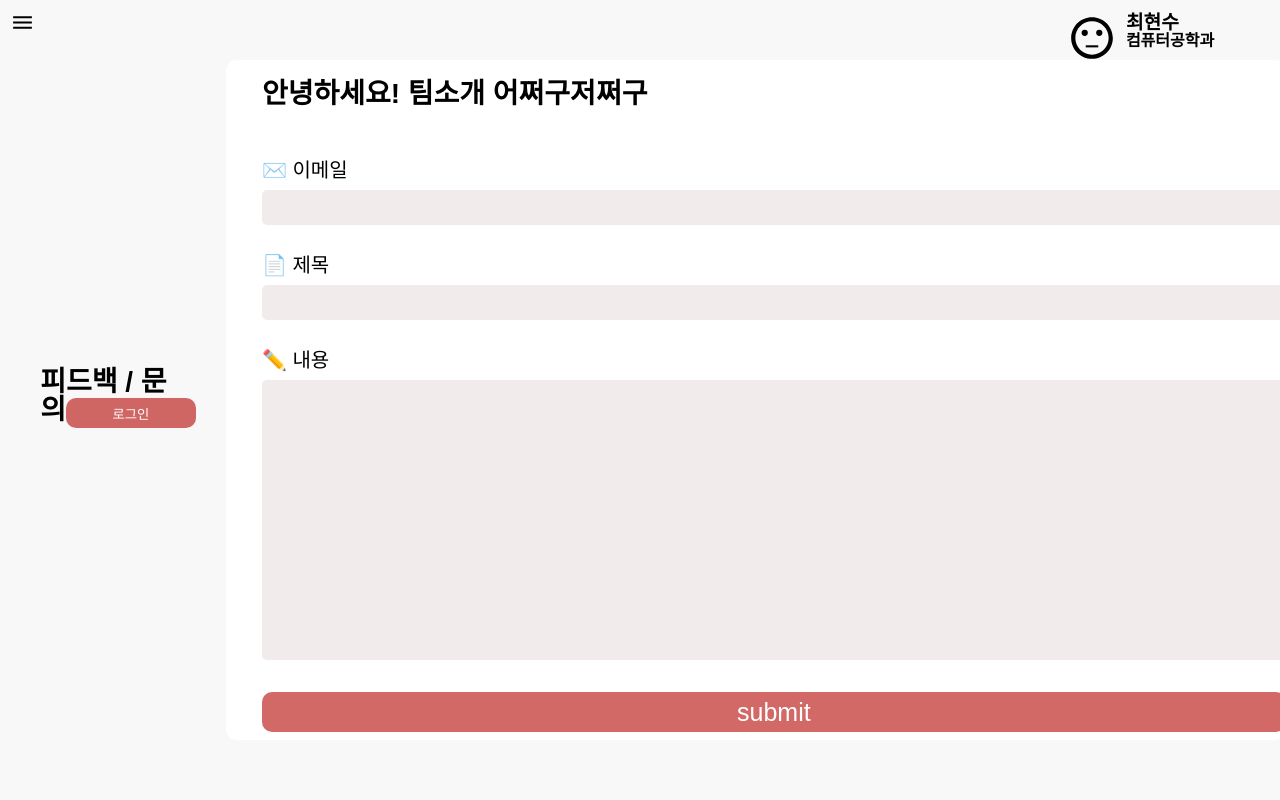
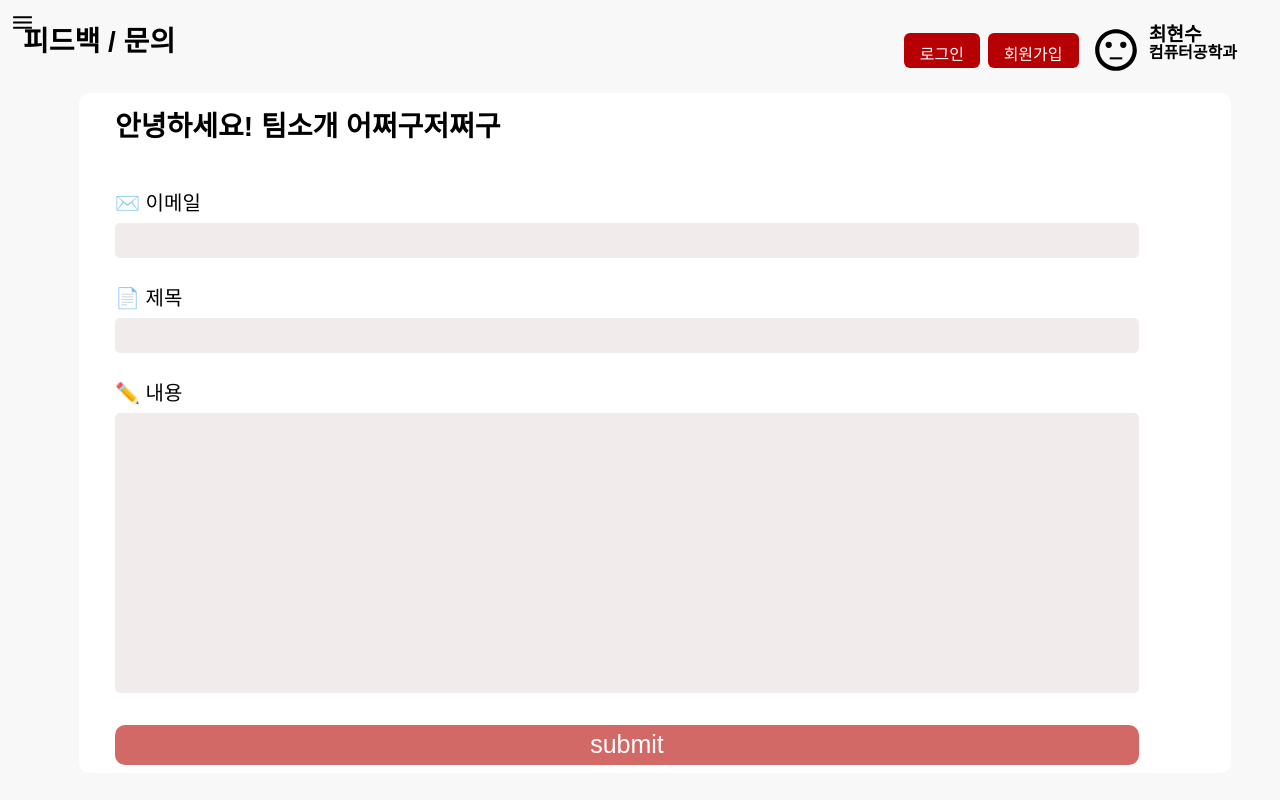
Before and after one commit to facade-team/sogang-register-web, a React (Create React App) app: page /feedback in a window 1280 px wide. Shown: the top 800 px of the page. Built offline with nearby package versions, Linux system fonts and the light colour scheme.

Commit message:
[feat]: 버튼 컨테이너 생성

```diff
--- a/src/components/MainContainer/MainContainer.element.js
+++ b/src/components/MainContainer/MainContainer.element.js
@@ -1,7 +1,9 @@
 import styled from 'styled-components';
 
 export const Container = styled.div`
+  position: absolute;
   display: flex;
+  flex-direction: column;
   justify-content: center;
   align-items: center;
   height: 100%;
@@ -9,3 +11,13 @@ export const Container = styled.div`
   transition: 0.8s ease;
   margin-left: ${({ widthVW }) => `${widthVW}vw`};
 `;
+
+export const BtnContainer = styled.div`
+  width: 350px;
+  display: flex;
+  position: absolute;
+  right: 30px;
+  top: 20px;
+  justify-content: space-around;
+  align-items: center;
+`;
--- a/src/components/MainContainer/MainContainer.js
+++ b/src/components/MainContainer/MainContainer.js
@@ -3,30 +3,31 @@ import { Route, Switch } from 'react-router-dom';
 
 //Components
 import Modal from '../Modal/Modal';
-import SignBtn from '../SignBtn';
+import SignBtn from '../SignBtn/SignBtn';
 import Profile from '../Profile/Profile';
 import Feedback from '../../pages/Feedback';
 import MyPage from '../../pages/MyPage';
 
 //styled
-import { Container } from './MainContainer.element';
+import { Container, BtnContainer } from './MainContainer.element';
 
 const MainContainer = ({ widthVW, toggleOpen, onClick }) => {
   const [showModal, setShowModal] = useState(false);
   const [modalType, setModalType] = useState('');
 
-  // const openModal = (signBtnType) => {
-  //   setShowModal((prev) => !prev);
-  //   setModalType(signBtnType);
-  // };
+  const openModal = (signBtnType) => {
+    setShowModal((prev) => !prev);
+    setModalType(signBtnType);
+  };
 
   return (
     <Container widthVW={widthVW} toggleOpen={toggleOpen} onClick={onClick}>
-      <Profile userName="최현수" userMajor="컴퓨터공학과"></Profile>
-
       {/* 로그인 버튼 */}
-      {/* <SignBtn onClick={openModal} signBtnType={'login'}></SignBtn>
-      <SignBtn onClick={openModal} signBtnType={'signup'}></SignBtn> */}
+      <BtnContainer>
+        <SignBtn onClick={openModal} signBtnType={'login'}></SignBtn>
+        <SignBtn onClick={openModal} signBtnType={'signup'}></SignBtn>
+        <Profile userName="최현수" userMajor="컴퓨터공학과"></Profile>
+      </BtnContainer>
 
       {/* 로그인 모달 */}
       <Modal
--- a/src/components/Profile/Profile.element.js
+++ b/src/components/Profile/Profile.element.js
@@ -1,11 +1,11 @@
 import styled from 'styled-components';
 
 export const ProfileContainer = styled.div`
-  position: absolute;
+  /* position: absolute;
   top: 1vh;
-  right: 3vw;
+  right: 3vw; */
   padding: 5px;
-  width: 14vw;
+  width: 160px;
   display: flex;
 
   &:hover {
--- a/src/components/SignBtn.js
+++ /dev/null
@@ -1,28 +0,0 @@
-import React from 'react'
-import styled from 'styled-components'
-import { motion } from 'framer-motion'
-
-const OpenModalBtn = styled(motion.button)`
-  min-width: 100px;
-  padding: 16px 32px;
-  border-radius: 4px;
-  border: none;
-  background-color: #b60004;
-  color: #fff;
-  font-size: 24px;
-  cursor: pointer;
-`
-
-const SignBtn = ({ onClick, signBtnType }) => {
-  return (
-    <OpenModalBtn
-      whileHover={{ scale: 1.05 }}
-      whileTap={{ scale: 0.95 }}
-      onClick={() => onClick(signBtnType)}
-    >
-      {signBtnType === 'login' ? '로그인' : '회원가입'}
-    </OpenModalBtn>
-  )
-}
-
-export default SignBtn
--- /dev/null
+++ b/src/components/SignBtn/SignBtn.element.js
@@ -0,0 +1,14 @@
+import styled from 'styled-components';
+import { motion } from 'framer-motion';
+
+export const OpenModalBtn = styled(motion.button)`
+  min-width: 60px;
+  height: 35px;
+  padding: 8px 16px;
+  border-radius: 6px;
+  border: none;
+  background-color: #b60004;
+  color: #fff;
+  font-size: 16px;
+  cursor: pointer;
+`;
--- /dev/null
+++ b/src/components/SignBtn/SignBtn.js
@@ -0,0 +1,16 @@
+import React from 'react';
+import { OpenModalBtn } from './SignBtn.element';
+
+const SignBtn = ({ onClick, signBtnType }) => {
+  return (
+    <OpenModalBtn
+      whileHover={{ scale: 1.05 }}
+      whileTap={{ scale: 0.95 }}
+      onClick={() => onClick(signBtnType)}
+    >
+      {signBtnType === 'login' ? '로그인' : '회원가입'}
+    </OpenModalBtn>
+  );
+};
+
+export default SignBtn;
--- a/src/pages/Feedback.js
+++ b/src/pages/Feedback.js
@@ -15,15 +15,6 @@ const Font2 = styled.div`
   font-family: sans-serif;
   align-self: center;
   display: inline;
-`;
-
-const LogInBtn = styled.button`
-  height: 30px;
-  width: 130px;
-  background-color: rgba(182, 6, 0, 0.6);
-  border-radius: 10px;
-  color: #ffffff;
-  border: none;
 `;
 
 const MainPage = styled.div`
@@ -91,15 +82,6 @@ const Feedback = () => {
     <>
       <TopBar>
         <Font2>피드백 / 문의</Font2>
-        <div style={{ display: 'inline' }}>
-          <LogInBtn
-            onClick={() => {
-              console.log('loginbtn!');
-            }}
-          >
-            로그인
-          </LogInBtn>
-        </div>
       </TopBar>
 
       <MainPage>
--- a/src/pages/MyPage.js
+++ b/src/pages/MyPage.js
@@ -15,15 +15,6 @@ const Font2 = styled.div`
   font-family: sans-serif;
   align-self: center;
   display: inline;
-`;
-
-const Loginbtn = styled.button`
-  height: 30px;
-  width: 130px;
-  background-color: rgba(182, 6, 0, 0.6);
-  border-radius: 10px;
-  color: #ffffff;
-  border: none;
 `;
 
 const Mainpage = styled.div`
```
